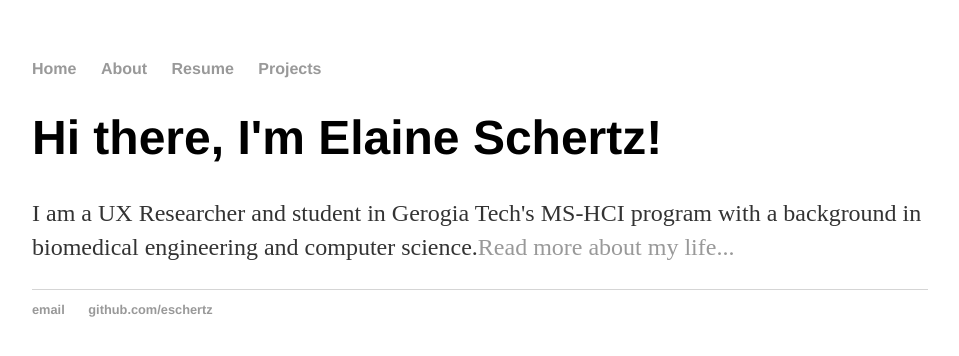
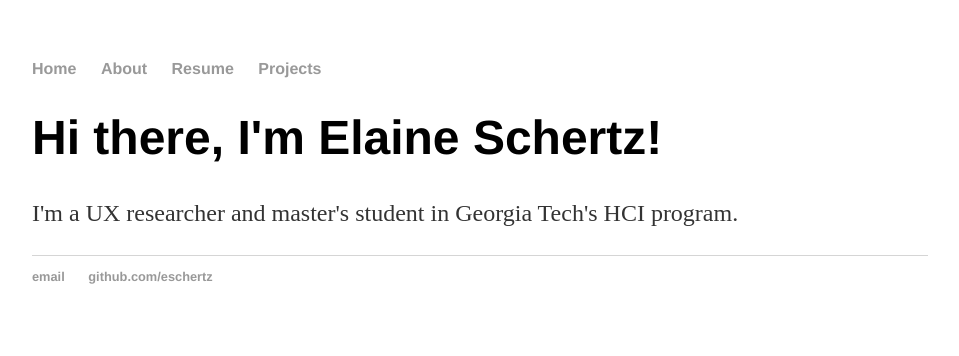
Before and after one commit to eschertz/eschertz.github.io, a Jekyll site: the page built from index.html, in a window 1280 px wide. Shown: the top 356 px of the page, without its empty margins (160-1119 px from the left). Built offline with Jekyll 4.4.1, drawn with Linux system fonts in a browser that asks for light colours.

Commit message:
Update index.html

```diff
--- a/index.html
+++ b/index.html
@@ -1,30 +1,8 @@
-<!DOCTYPE html>
-<html>
-	<head>
-		<title>Elaine Schertz</title>
-		<!-- link to main stylesheet -->
-		<link rel="stylesheet" type="text/css" href="/css/main.css">
-	</head>
-	<body>
-		<nav>
-    		<ul>
-        		<li><a href="/">Home</a></li>
-	        	<li><a href="/about">About</a></li>
-        		<li><a href="/resume">Resume</a></li>
-        		<li><a href="/projects">Projects</a></li>
-    		</ul>
-		</nav>
-		<div class="container">
-    		<div class="blurb">
-        		<h1>Hi there, I'm Elaine Schertz!</h1>
-				<p>I am a UX Researcher and student in Gerogia Tech's MS-HCI program with a background in biomedical engineering and computer science.<a href="/about">Read more about my life...</a></p>
-    		</div><!-- /.blurb -->
-		</div><!-- /.container -->
-		<footer>
-    		<ul>
-        		<li><a href="mailto:elaine.schertzb@gmail.com">email</a></li>
-        		<li><a href="https://github.com/eschertz">github.com/eschertz</a></li>
-			</ul>
-		</footer>
-	</body>
-</html>
+---
+layout: default
+title: Elaine Schertz
+---
+<div class="blurb">
+	<h1>Hi there, I'm Elaine Schertz!</h1>
+	<p>I'm a UX researcher and master's student in Georgia Tech's HCI program.</p>
+</div><!-- /.blurb -->
```
